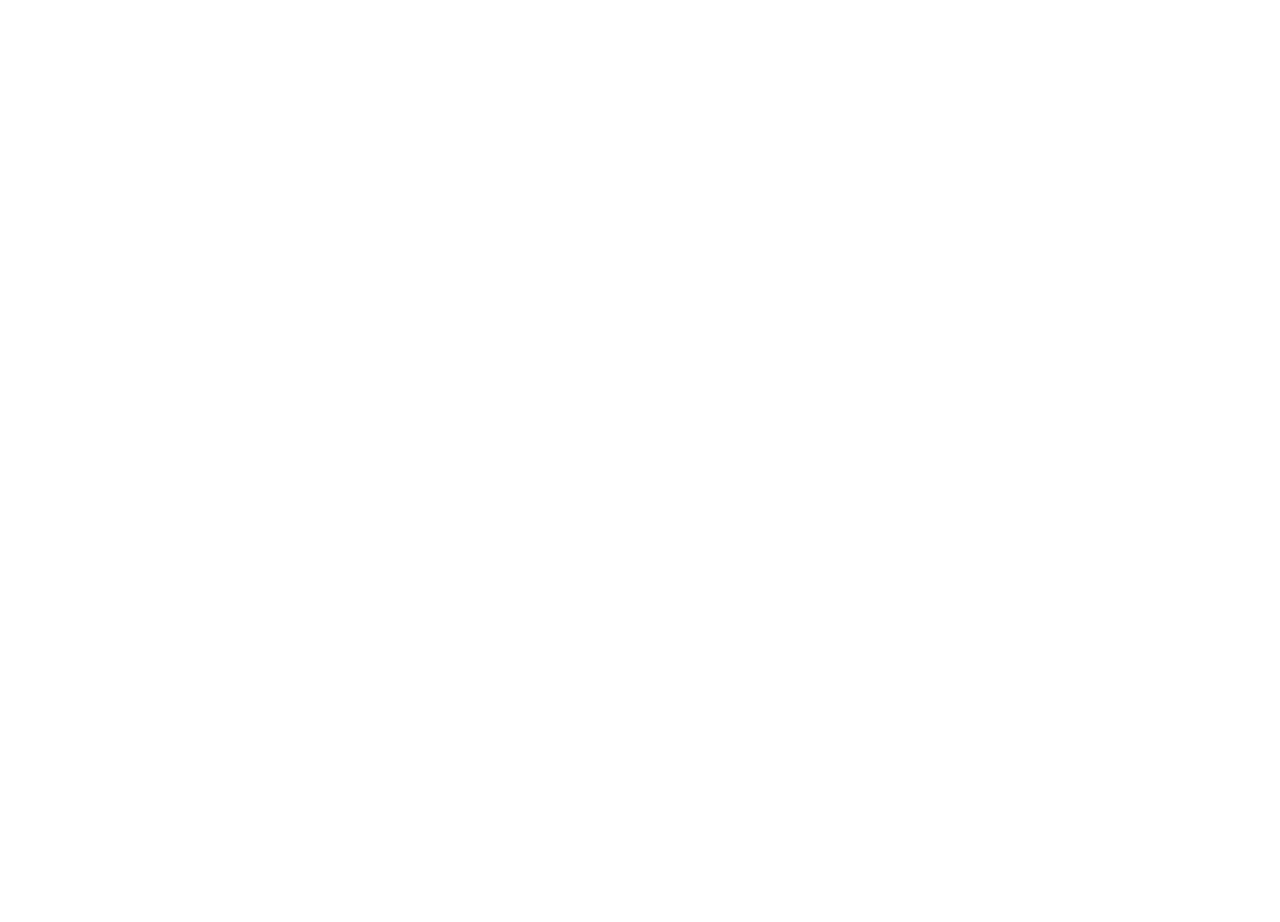
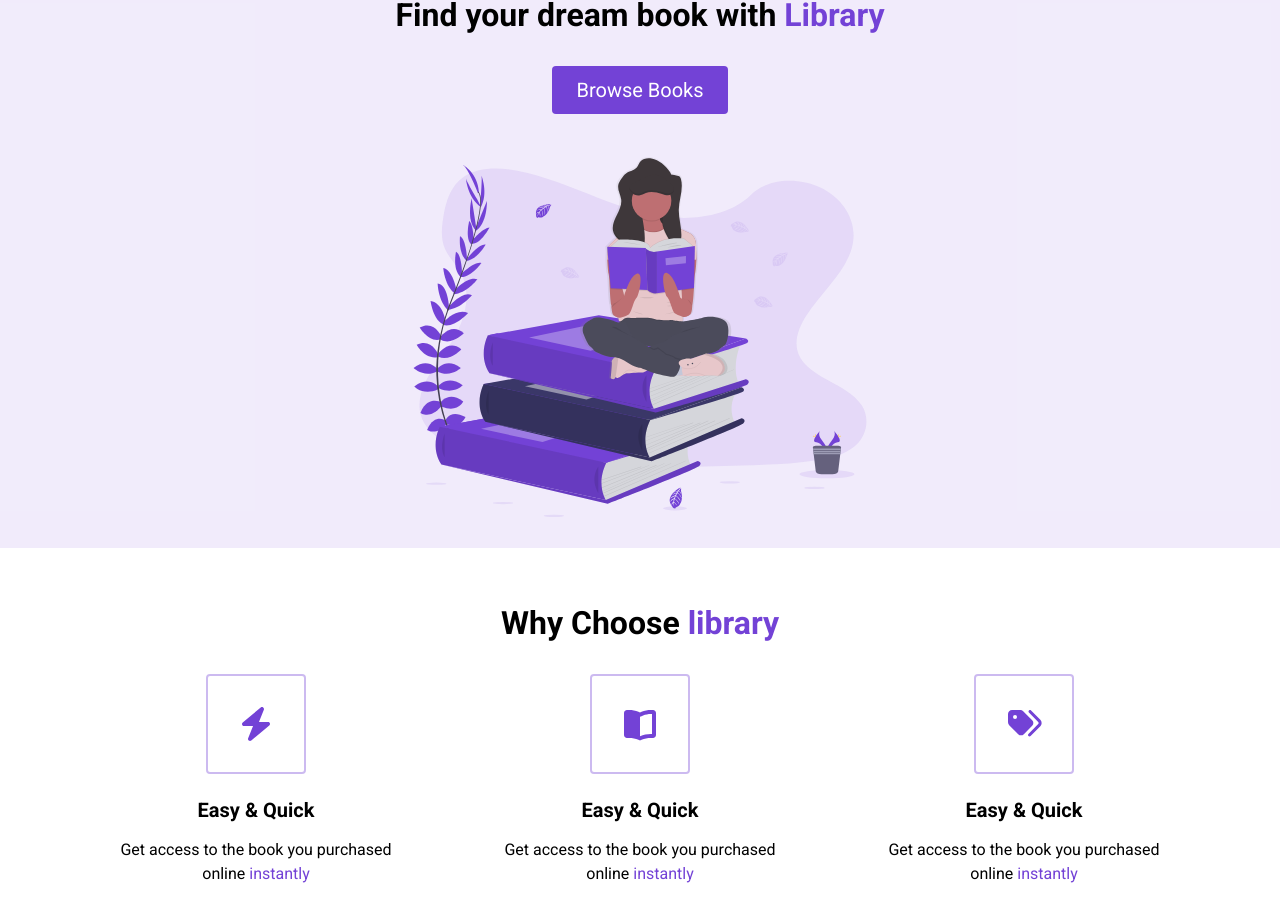
Before and after one commit to sebas-the-artist/Library-react-version, a React (Create React App) app: page / in a window 1280 px wide. Shown: the part 252-1174 px from the top of the page. Before the commit the page ends 800 px from the top, so only its background shows below. Built offline with nearby package versions, Linux system fonts and the light colour scheme.

Commit message:
hey there darlin'

```diff
--- a/src/App.js
+++ b/src/App.js
@@ -1,11 +1,16 @@
 //import './App.css';
 
 import Nav from "./components/Nav";
+import Landing from "./components/Landing";
+import Highlights from "./components/Highlights";
+
 
 function App() {
   return (
     <div className="App">
       <Nav />
+      <Landing />
+      <Highlights />
     </div>
   );
 }
--- /dev/null
+++ b/src/components/Highlights.jsx
@@ -0,0 +1,47 @@
+import { FontAwesomeIcon } from "@fortawesome/react-fontawesome";
+import React from "react";
+
+const Highlights = () => {
+    return (
+        <section id="Highlights">
+            <div className="container">
+                <div className="row">
+                    <h2 className="section__title">
+                        Why Choose <span className="purple">library</span>
+                    </h2>
+                    <div className="highlight__wrapper">
+                        <div className="highlight">
+                            <div className="highlight__img">
+                                <FontAwesomeIcon icon="bolt" />
+                            </div>
+                            <h3 className="highlight__subtitle">Easy & Quick</h3>
+                            <p className="highlight__para">
+                                Get access to the book you purchased online <span className="purple">instantly</span>
+                            </p>
+                        </div>
+                        <div className="highlight">
+                            <div className="highlight__img">
+                                <FontAwesomeIcon icon="book-open" />
+                            </div>
+                            <h3 className="highlight__subtitle">Easy & Quick</h3>
+                            <p className="highlight__para">
+                                Get access to the book you purchased online <span className="purple">instantly</span>
+                            </p>
+                        </div>
+                        <div className="highlight">
+                            <div className="highlight__img">
+                                <FontAwesomeIcon icon="tags" />
+                            </div>
+                            <h3 className="highlight__subtitle">Easy & Quick</h3>
+                            <p className="highlight__para">
+                                Get access to the book you purchased online <span className="purple">instantly</span>
+                            </p>
+                        </div>
+                    </div>
+                </div>
+            </div>
+        </section>
+    )
+}
+
+export default Highlights
--- a/src/components/Landing.jsx
+++ b/src/components/Landing.jsx
@@ -1,7 +1,7 @@
 import React from "react"
 import UndrawBooks from "../assets/Undraw_Books.svg"
 
-function name(params) {
+function Landing() {
     return (
         <section id="landing">
             <header>
@@ -22,3 +22,5 @@
     )
 
 }
+
+export default Landing
--- a/src/index.js
+++ b/src/index.js
@@ -4,9 +4,9 @@
 import App from './App';
 import reportWebVitals from './reportWebVitals';
 import { library } from '@fortawesome/fontawesome-svg-core';
-import { faBars, faShoppingCart, faTimes } from "@fortawesome/free-solid-svg-icons";
+import { faBars, faShoppingCart, faTimes, faBolt, faBookOpen, faTags } from "@fortawesome/free-solid-svg-icons";
 
-library.add(faBars, faShoppingCart, faTimes)
+library.add( faBars, faShoppingCart, faTimes, faBolt, faBookOpen, faTags )
 
 const root = ReactDOM.createRoot(document.getElementById('root'));
 root.render(
```
